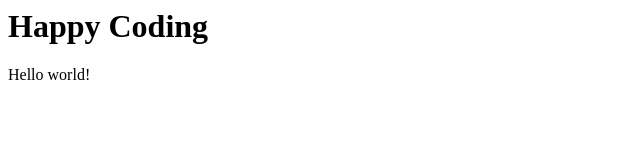
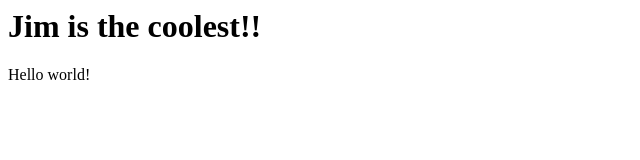
Before and after one commit to JimLU407/JimLU407.github.io, a plain HTML site: page index.html in a window 1280 px wide. Shown: the whole page, without its empty margins (0-640 px from the left). Drawn offline with Linux system fonts and the light colour scheme.

Commit message:
Update index.html

```diff
--- a/index.html
+++ b/index.html
@@ -3,7 +3,7 @@
     <title>Server Hello World: Static Website</title>
   </head>
   <body>
-    <h1>Happy Coding</h1>
+    <h1>Jim is the coolest!!</h1>
     <p>Hello world!</p>
   </body>
 </html>
```
